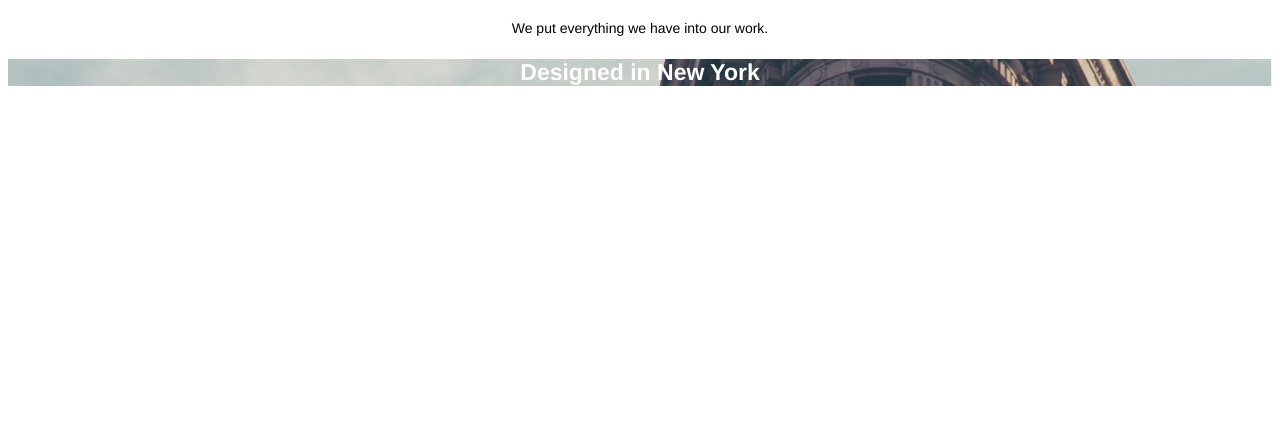
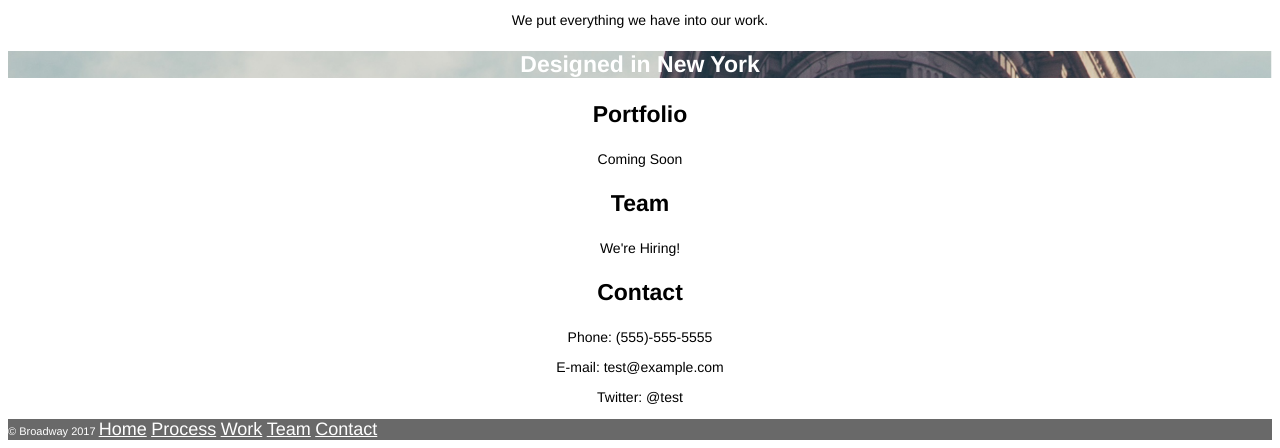
Before and after one commit to Hakisen/Brodway, a plain HTML site: page index.html in a window 1280 px wide. Shown: the part 876-1324 px from the top of the page. Before the commit the page ends 985 px from the top, so only its background shows below. Drawn offline with Linux system fonts and the light colour scheme; files whose address does not match are found by name.

Commit message:
Final commit, add final section and footer

```diff
--- a/index.html
+++ b/index.html
@@ -37,6 +37,28 @@
       <p class="intro divider">Designed in New York</p>
     </div>
 
+    <!-- Final section -->
+    <div class="">
+      <p id="work" class="steps">Portfolio</p>
+      <p class="infotext">Coming Soon</p>
+      <p id="team" class="steps">Team</p>
+      <p class="infotext">We're Hiring!</p>
+      <p id="contact" class="steps">Contact</p>
+      <p class="infotext">Phone: (555)-555-5555</p>
+      <p class="infotext">E-mail: test@example.com</p>
+      <p class="infotext">Twitter: @test</p>
+      <!-- the above 3 lines could have bean made inside one <p> with
+      two <br> after each line for the same effect. Which is best? -->
+    </div>
+
+    <!-- Footer section -->
+    <footer>
+      <span class="copyright"> &copy; Broadway 2017 </span><a href="#home">Home</a>
+      <a href="#process">Process</a> <a href="#work">Work</a>
+      <a href="#team">Team</a> <a href="#contact">Contact</a>
+      <!-- I assume the "About" link in mockup for the footer
+      is a mistake and shall be "Process". -->
+    </footer>
 
   </body>
 </html>
--- a/resources/css/style.css
+++ b/resources/css/style.css
@@ -24,7 +24,7 @@ h1 {
   font-size: 70px;
   font-weight: bold;
 }
-nav, a {
+a {
   font-size: 18px;
   color: white;
 }
@@ -47,3 +47,11 @@ nav, a {
   font-size: 23px;
   font-weight: bold;
 }
+footer {
+  background-color: dimgray;
+  color: white;
+  text-align: left;
+}
+.copyright {
+  font-size: 11px;
+}
```
